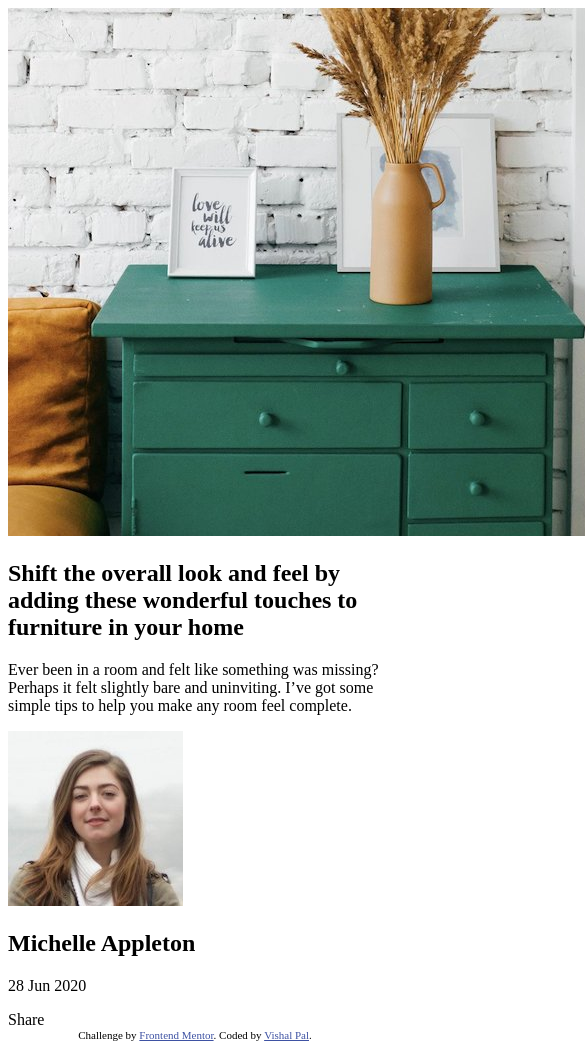
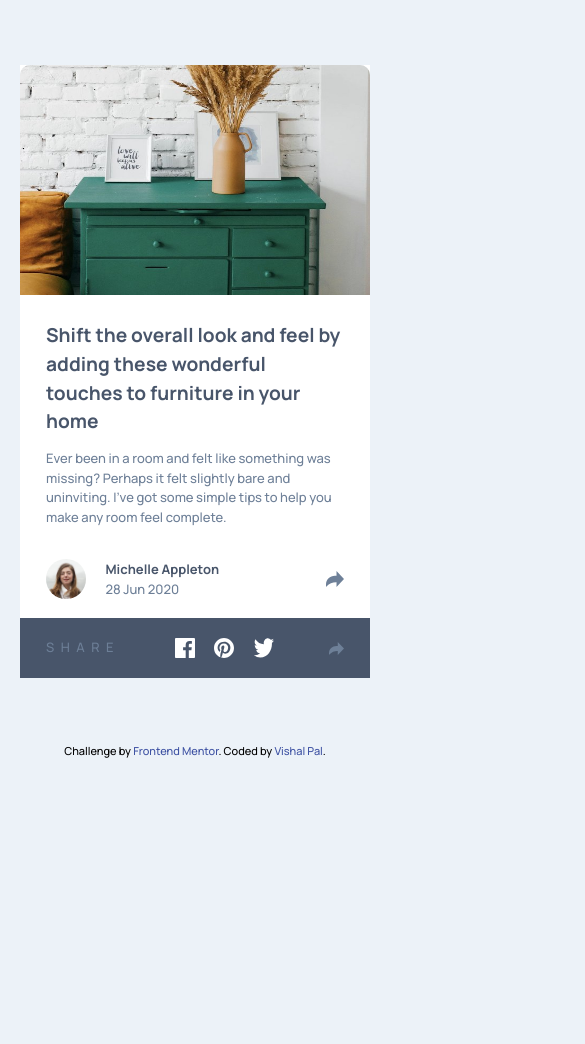
Before and after one commit to vishy312/article-preview-component, a plain HTML site: page docs/index.html in a window 390 px wide. Shown: the top 1044 px of the page, 585 px wide, since content can reach past the window. After the commit the page ends 844 px from the top, so only its background shows below. Drawn offline with nearby package versions, Linux system fonts and the light colour scheme.

Commit message:
mobile version completed

```diff
--- /dev/null
+++ b/docs/_config.scss
@@ -0,0 +1,4 @@
+$headingColor: hsl(217, 19%, 35%);
+$shareButton: hsl(214, 17%, 51%);
+$shareButton2: hsl(210, 46%, 95%);
+$paragraph: hsl(212, 23%, 69%);
--- a/docs/index.html
+++ b/docs/index.html
@@ -9,6 +9,8 @@
   <title>Frontend Mentor | Article preview component</title>
 
   <!-- Feel free to remove these styles or customise in your own stylesheet 👍 -->
+  <script src="https://cdn.tailwindcss.com"></script>
+ <link rel="stylesheet" href="main.css">
   <style>
     .attribution { font-size: 11px; text-align: center; }
     .attribution a { color: hsl(228, 45%, 44%); }
@@ -35,8 +37,17 @@
           <h2>Michelle Appleton</h2>
           <p>28 Jun 2020</p>
         </div>
+        <img src="images/icon-share.svg" alt="share-icon" class="share-icon">
       </div>
-      <div class="share-tab">Share</div>
+    </div>
+    <div class="share-tab">
+      <h2>SHARE</h2>
+      <div class="social">
+        <img src="images/icon-facebook.svg" alt="icon-facebook">
+        <img src="images/icon-pinterest.svg" alt="icon-pinterest">
+        <img src="images/icon-twitter.svg" alt="icon-twitter">
+      </div>
+      <img src="images/icon-share.svg" alt="share-icon" class="share-icon">
     </div>
   </article>
   <div class="attribution">
--- /dev/null
+++ b/docs/main.scss
@@ -0,0 +1,83 @@
+@import "config";
+@import url("https://fonts.googleapis.com/css2?family=Manrope:wght@500;700&display=swap");
+
+body {
+  font: {
+    family: "Manrope";
+    size: 13px;
+    weight: 500;
+  }
+  background-color: $shareButton2;
+}
+
+article {
+    margin: 5em auto;
+    width: 350px;
+    background-color: white;
+    border: 0 0 10px 10px;
+    .img {
+        img {
+            background-color: $shareButton2;
+            height: 230px;
+            width: 100%;
+            border-radius: 10px 10px 0 0;
+        }
+    }
+    .main-content {
+        padding: 2em 2em 1em 2em;
+        h1 {
+            color: $headingColor;
+            font-weight: bold;
+            font-size: 1.2rem;
+        }
+        p {
+            color: $shareButton;
+            margin: 1em 0 2em 0;
+        }
+        .author-tab {
+            display: flex;
+            align-items:center;
+            .author-img {
+                width: 40px;
+                height: fit-content;
+                border-radius: 50%;
+                margin-right: 1.5em;
+            }
+            .author-name {
+                line-height: 0.5;
+                width: 80%;
+                position: relative;
+                top: 13px;
+                h2 {
+                    color: $headingColor;
+                    font-weight: bold;
+                }
+                p {
+                    color: $shareButton;
+                }
+            }
+            .share-icon {
+                fill: $shareButton;
+                width: 20px;
+                height: fit-content;
+            }
+        }
+    }
+    .share-tab {
+        background-color: $headingColor;
+        color: $shareButton;
+        height: 60px;
+        padding: 1em 2em;
+        display: flex;
+        justify-content: space-between;
+        align-items: center;
+
+        h2 {
+            letter-spacing: .5em;
+        }
+        .social {
+            display: flex;
+            gap: 1.5em;
+        }
+    }
+}
```
Also changed, not shown: docs/main.css (added), 1 other file.
